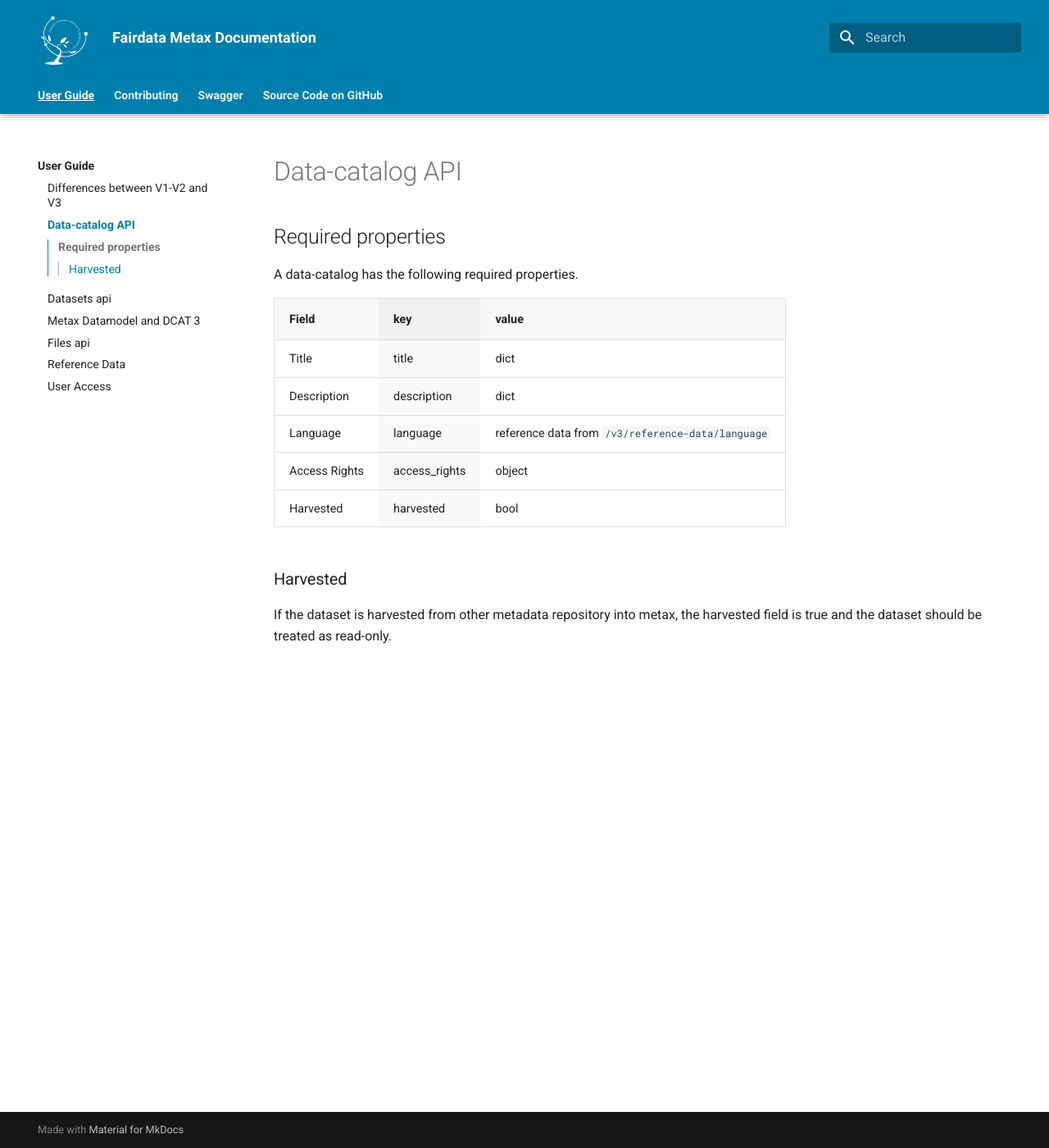
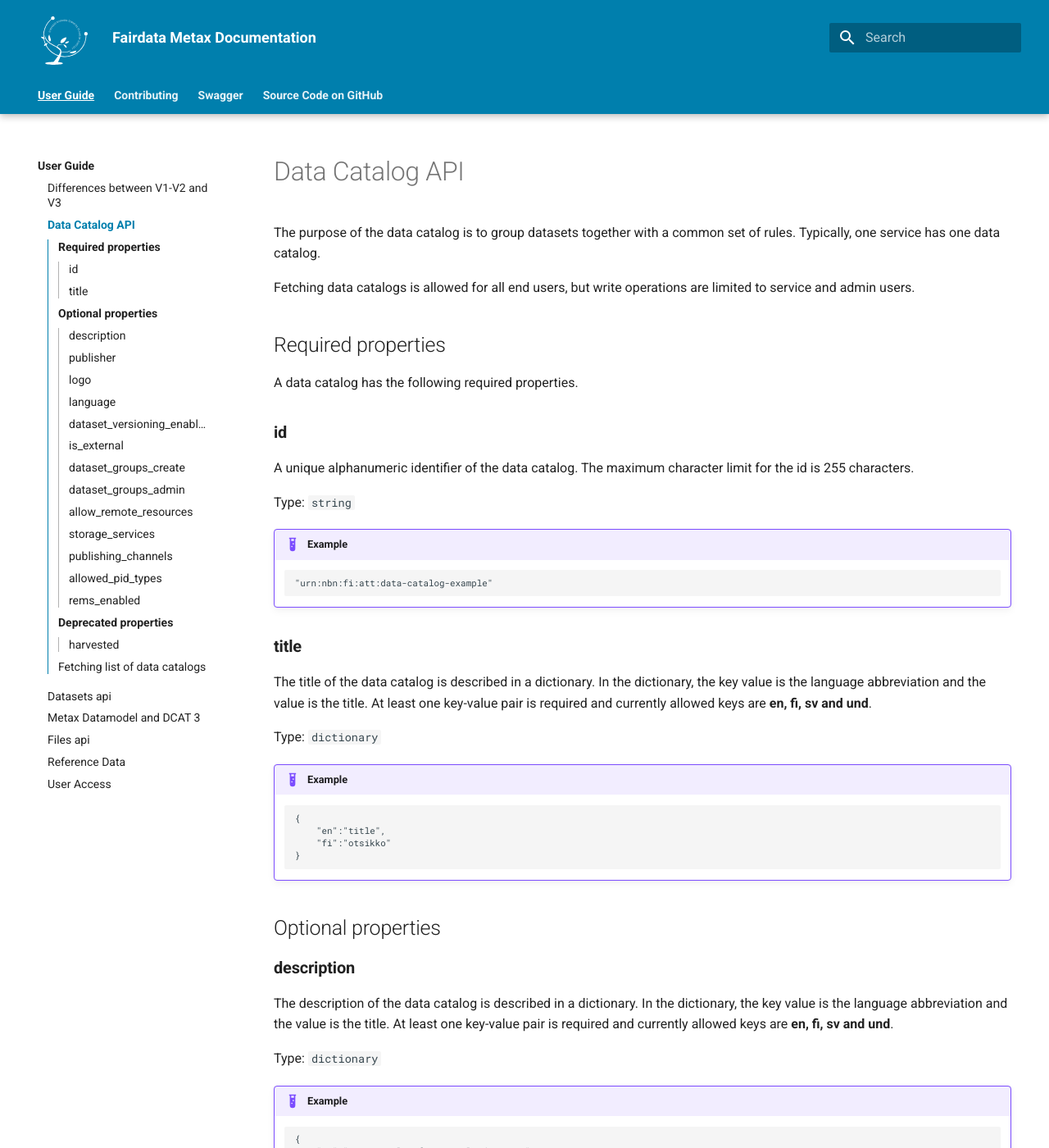
Before and after one commit to CSCfi/fairdata-metax-v3, an MkDocs documentation site: the page built from docs/user-guide/data-catalog-api.md, in a window 1280 px wide and 1400 px high. Shown: the whole window at 82% size. Built offline with MkDocs 1.6.1 and Material for MkDocs 9.7.7, drawn with Linux system fonts in a browser that asks for light colours; comment, search, counter and statistics services are not loaded; some of the changed text lies outside the part shown.

Commit message:
data catalog user guide fixes

````diff
--- a/docs/user-guide/data-catalog-api.md
+++ b/docs/user-guide/data-catalog-api.md
@@ -1,17 +1,210 @@
-# Data-catalog API
+# Data Catalog API
 
+The purpose of the data catalog is to group datasets together with a common set of rules. Typically, one service has one data catalog.
+
+Fetching data catalogs is allowed for all end users, but write operations are limited to service and admin users.
 ## Required properties
 
-A data-catalog has the following required properties.
+A data catalog has the following required properties.
 
-| Field         | key           | value                                             |
-|---------------|---------------|---------------------------------------------------|
-| Title         | title         | dict                                              |
-| Description   | description   | dict                                              |
-| Language      | language      | reference data from `/v3/reference-data/language` |
-| Access Rights | access_rights | object                                            |
-| Harvested     | harvested     | bool                                              |
+### **id**
 
-### Harvested
+A unique alphanumeric identifier of the data catalog. The maximum character limit for the id is 255 characters.
 
-If the dataset is harvested from other metadata repository into metax, the harvested field is true and the dataset should be treated as read-only.
+Type: `string`
+
+!!! example
+    ```
+    "urn:nbn:fi:att:data-catalog-example"
+    ```
+
+### **title**
+The title of the data catalog is described in a dictionary. In the dictionary, the key value is the language abbreviation and the value is the title.
+At least one key-value pair is required and currently allowed keys are **en, fi, sv and und**.
+
+Type: `dictionary`
+
+!!! example
+    ```
+    {
+        "en":"title",
+        "fi":"otsikko"
+    }
+    ```
+
+## Optional properties
+
+### **description**
+The description of the data catalog is described in a dictionary. In the dictionary, the key value is the language abbreviation and the value is the title.
+At least one key-value pair is required and currently allowed keys are **en, fi, sv and und**.
+
+Type: `dictionary`
+
+!!! example
+    ```
+    {
+        "en":"Data catalog for example datasets",
+        "fi":"Datakatalogi esimerkkitietueille"
+    }
+    ```
+
+### **publisher**
+The entity responsible for making the resource available. Includes also the homepage (and it's title in available languages) of the publisher
+
+Type: `dictionary`
+
+!!! example
+    ```
+    {
+        "name": {
+          "en": "Test publicher",
+          "fi": "Testijulkaisija"
+        },
+        "homepage": [
+          {
+            "url": "https://www.julkaisija.foo/",
+            "title": {
+              "en": "Publisher organization website",
+              "fi": "Julkaisijaorganisaation kotisivu"
+            }
+          }
+        ]
+    }
+    ```
+
+### **logo**
+The filename of the catalog's logo, which will be shown in Etsin when viewing a dataset. String field with a maximum length of 100 characters.
+
+Type: `string`
+
+### **language**
+A language of the resource. This refers to the natural language used for textual metadata (i.e., titles, descriptions, etc.) of a cataloged resource (i.e., dataset or service) or the textual values of a dataset distribution.
+
+Language field is a list of language reference data objects. Only url field is required to add language reference. Both of definitions below are valid objects:
+
+Type: `list of language dictionaries`
+
+Default: `[]`
+
+!!! example
+    ```
+    {
+      "language": [
+        {
+          "url": "http://lexvo.org/id/iso639-3/fin"
+        },
+        {
+          "url": "http://lexvo.org/id/iso639-3/eng",
+          "pref_label": {
+            "fi": "Englanti",
+            "en": "English"
+          },
+          "in_scheme": "http://lexvo.org/id/"
+        }
+      ]
+    }
+    ```
+
+### **dataset_versioning_enabled**
+When dataset_versioning_enabled set to true, the datasets are allowed to have versions.
+
+Type: `boolean`
+
+Default: `False`
+
+### **is_external**
+The data catalog contains datasets harvested from another metadata repository into Metax.
+
+Type: `boolean`
+
+Default: `False`
+
+### **dataset_groups_create**
+User groups that are allowed to create datasets in catalog.
+
+Type: `list of strings`
+
+Default: `[]`
+
+!!! example
+    ```
+    ["fairdata-users"]
+    ```
+
+### **dataset_groups_admin**
+User groups that are allowed to update all datasets in catalog.
+
+Type: `list of strings`
+
+Default: `[]`
+
+!!! example
+    ```
+    ["fairdata_users", "ida"]
+    ```
+
+### **allow_remote_resources**
+True when datasets in catalog can have remote resources.
+
+Type: `boolean`
+
+Default: `True`
+
+### **storage_services**
+File storage services supported for datasets in catalog.
+
+Type: `list of strings`
+
+Default: `[]`
+
+Allowed values: `test`, `ida`, `pas`
+
+### **publishing_channels**
+Channels in which datasets in this catalog will be published.
+
+Type: `list of strings`
+
+Default: `["etsin","ttv"]`
+
+Allowed values: `"etsin"`, `"ttv"`
+
+### **allowed_pid_types**
+Persistent identifier types supported for datasets in catalog. External PIDs are not managed by Metax.
+
+Type: `list of strings`
+
+Default: `["external"]`
+
+Allowed values: `"URN", "DOI", "external"`
+
+### **rems_enabled**
+Is Resource Entitlement Management System enabled in catalog.
+
+Type: `boolean`
+
+Default: `False`
+
+## Deprecated properties
+
+### **harvested**
+No longer in use. Replaced by [is_external](#is_external).
+
+## Fetching list of data catalogs
+Without parameters the GET method returns all data catalogs. The optional query parameters below can be used to filter the result smaller.
+
+| Query parameters           | Type    | Filtering rules                                               |
+|----------------------------|---------|---------------------------------------------------------------|
+| dataset_versioning_enabled | boolean | Limit the result to versioned (true) or non-versioned (false) |
+| is_external                | boolean | Limit the result to internal (false) or external (true)       |
+| title                      | string  | Data catalog title contains                                   |
+| id                         | string  | Data catalog id contains                                      |
+| publisher__name            | string  | Publisher name contains                                       |
+| publisher__homepage__url   | string  | Publisher homepage url contains                               |
+| publisher__homepage__title | string  | Publisher homepage title contains                             |
+| description                | string  | Catalog description contains                                  |
+| language__url              | string  | Language url contains                                         |
+| language__pref_label       | string  | Language preferred label contains                             |
+| ordering                   | string  | Ordering. "created" or "-created"                             |
+| limit                      | integer | Number of results to return per page.                         |
+| offset                     | integer | The initial index from which to return the results.           |
+| pagination                 | boolean | Set false to disable pagination.                              |
````
